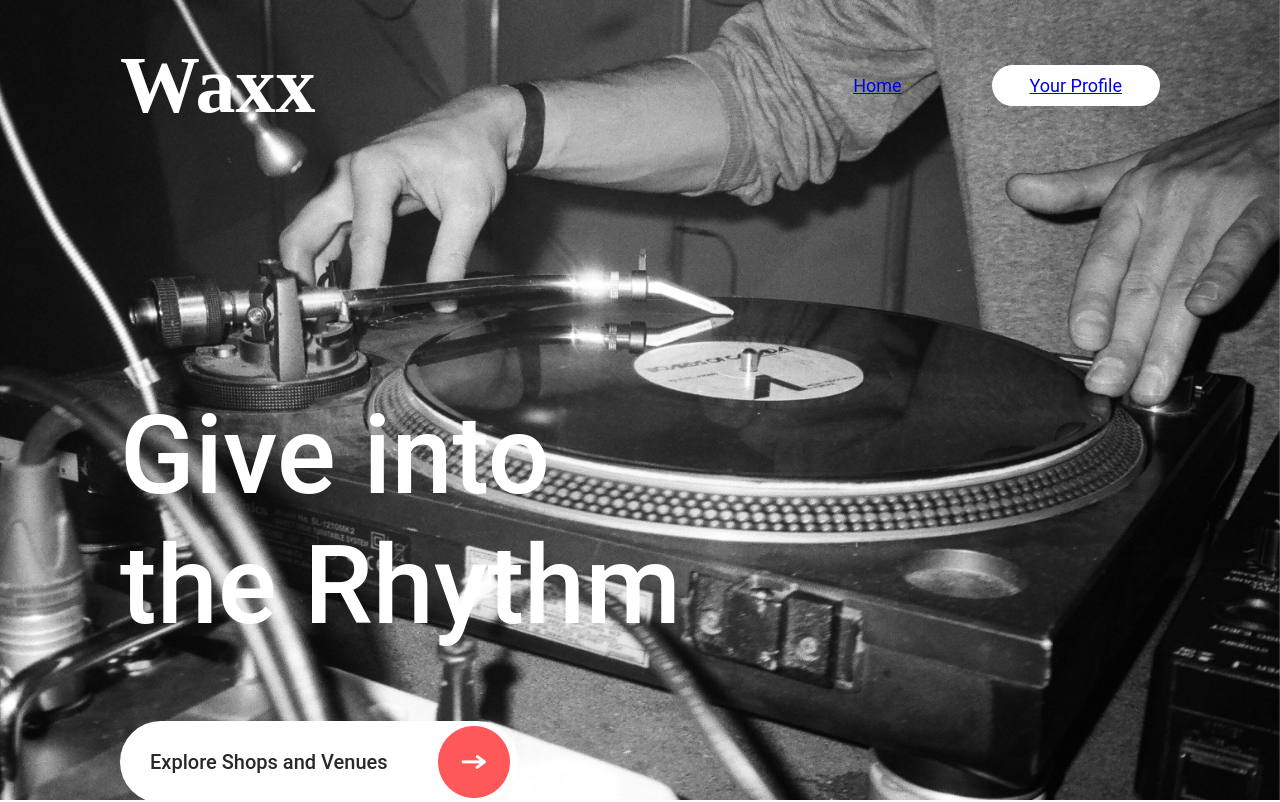
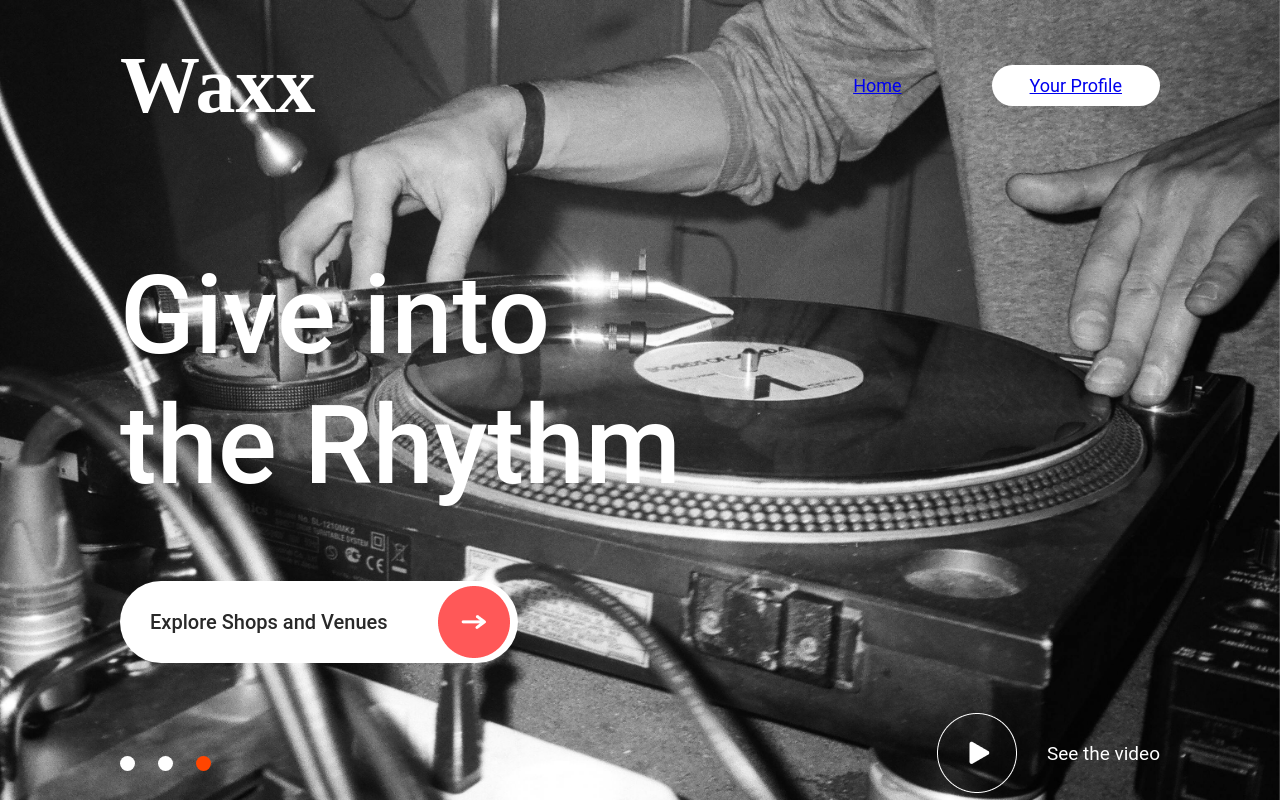
Before and after one commit to GutarManboy1/Waxx-React-, a React (Vite) app in the folder Waxx/: page /Profile in a window 1280 px wide. Shown: the top 802 px of the page. Built offline with nearby package versions, Linux system fonts and the light colour scheme; a web font is replaced by a local one.

Commit message:
fixed the margins on hero and play

```diff
--- a/Waxx/src/Components/Hero/Hero.css
+++ b/Waxx/src/Components/Hero/Hero.css
@@ -1,6 +1,6 @@
 .hero{
     margin: 0px 120px;
-    margin-top: 270px;
+    margin-top: 130px;
 }
 .hero-text{
     color: #fff;
@@ -27,7 +27,7 @@
     font-weight: 500;
 }
 .hero-dot-play{
-    margin-top: 120px;
+    margin-top: 70px;
     display: flex;
     justify-content: space-between;
     cursor: pointer;
```
